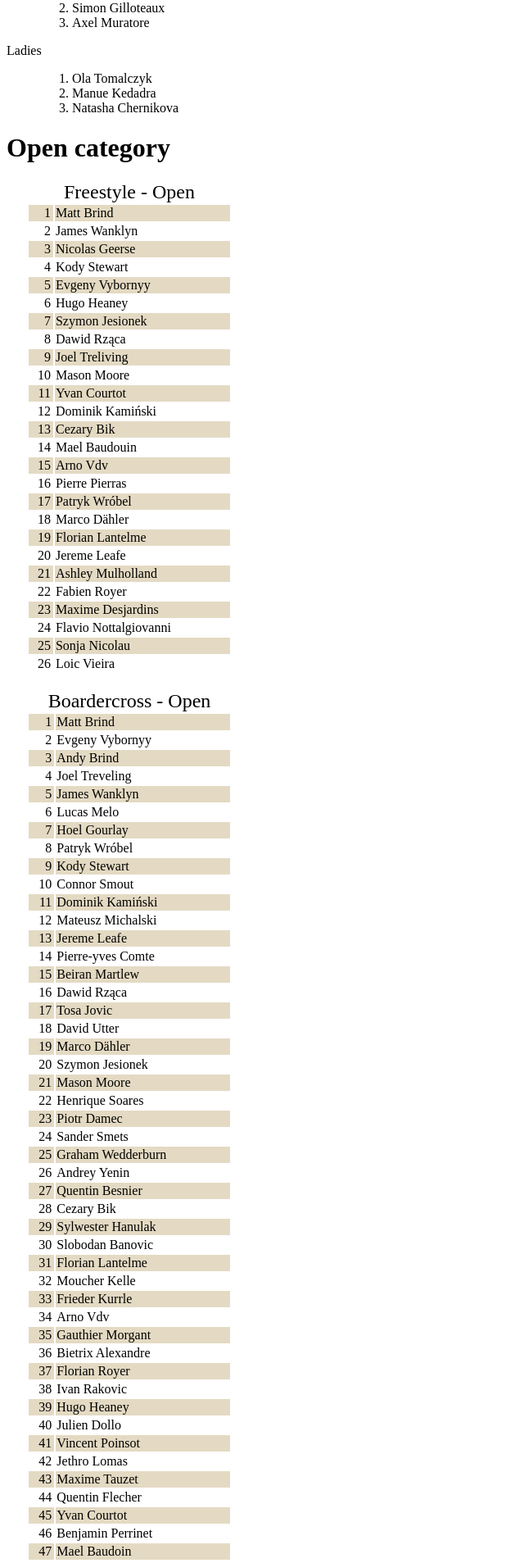
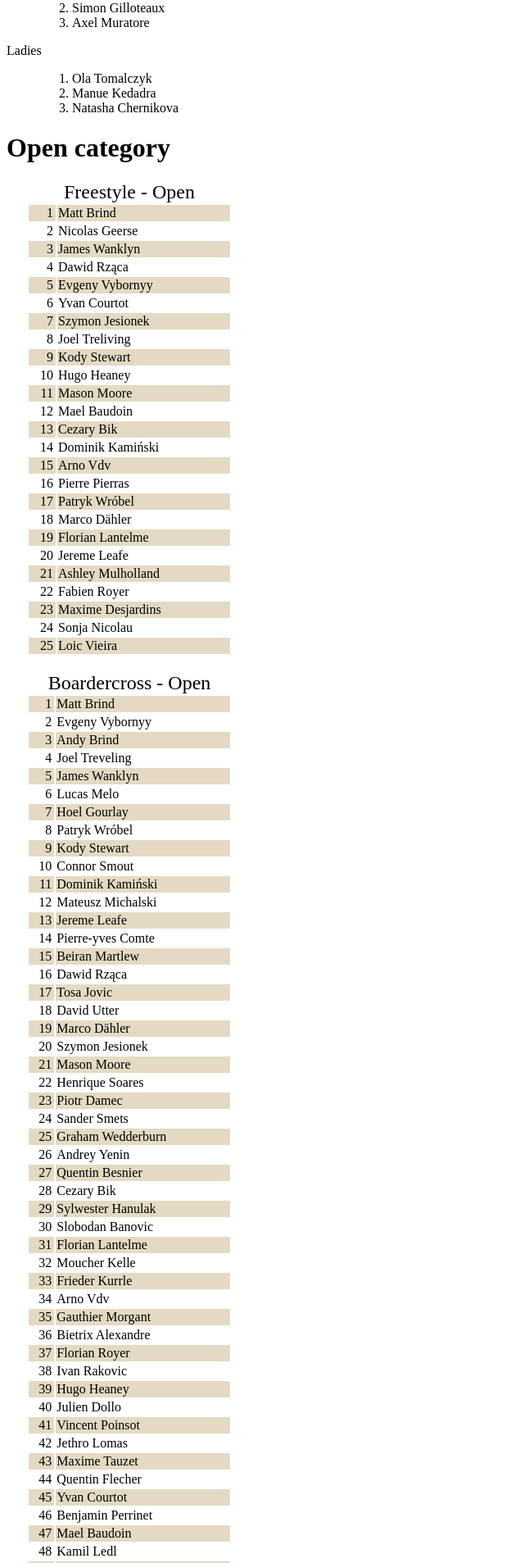
Before and after one commit to mikaelgramont/wmc2017, a PHP site: page /results2017.php in a window 1280 px wide. Shown: the part 561-2468 px from the top of the page at 82% size, without its empty margins (0-640 px from the left). Run offline with PHP 8.4, Linux system fonts and the light colour scheme.

Commit message:
Fixing pro results

```diff
--- a/pages/results2017.php
+++ b/pages/results2017.php
@@ -91,15 +91,15 @@
 		</tr>
 		<tr>
 			<td>2</td>
+			<td>Nicolas Geerse</td>
+		</tr>
+		<tr>
+			<td>3</td>
 			<td>James Wanklyn</td>
 		</tr>
 		<tr>
-			<td>3</td>
-			<td>Nicolas Geerse</td>
-		</tr>
-		<tr>
 			<td>4</td>
-			<td>Kody Stewart</td>
+			<td>Dawid Rząca</td>
 		</tr>
 		<tr>
 			<td>5</td>
@@ -107,7 +107,7 @@
 		</tr>
 		<tr>
 			<td>6</td>
-			<td>Hugo Heaney</td>
+			<td>Yvan Courtot</td>
 		</tr>
 		<tr>
 			<td>7</td>
@@ -115,23 +115,23 @@
 		</tr>
 		<tr>
 			<td>8</td>
-			<td>Dawid Rząca</td>
+			<td>Joel Treliving</td>
 		</tr>
 		<tr>
 			<td>9</td>
-			<td>Joel Treliving</td>
+			<td>Kody Stewart</td>
 		</tr>
 		<tr>
 			<td>10</td>
+			<td>Hugo Heaney</td>
+		</tr>
+		<tr>
+			<td>11</td>
 			<td>Mason Moore</td>
 		</tr>
 		<tr>
-			<td>11</td>
-			<td>Yvan Courtot</td>
-		</tr>
-		<tr>
 			<td>12</td>
-			<td>Dominik Kamiński</td>
+			<td>Mael Baudoin</td>
 		</tr>
 		<tr>
 			<td>13</td>
@@ -139,7 +139,7 @@
 		</tr>
 		<tr>
 			<td>14</td>
-			<td>Mael Baudouin</td>
+			<td>Dominik Kamiński</td>
 		</tr>
 		<tr>
 			<td>15</td>
@@ -179,14 +179,10 @@
 		</tr>
 		<tr>
 			<td>24</td>
-			<td>Flavio Nottalgiovanni</td>
+			<td>Sonja Nicolau</td>
 		</tr>
 		<tr>
 			<td>25</td>
-			<td>Sonja Nicolau</td>
-		</tr>
-		<tr>
-			<td>26</td>
 			<td>Loic Vieira</td>
 		</tr>
 	</table>
```
